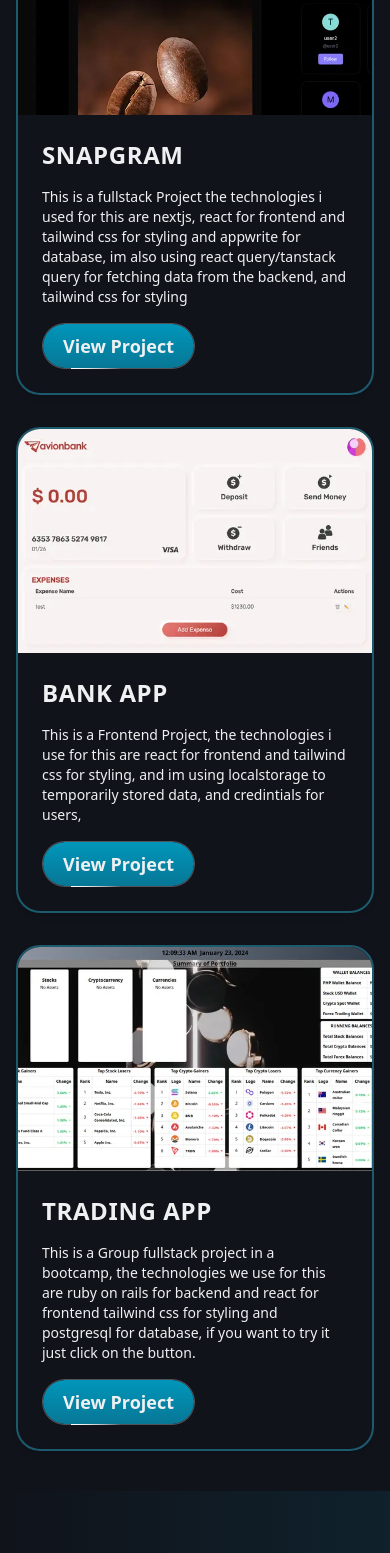
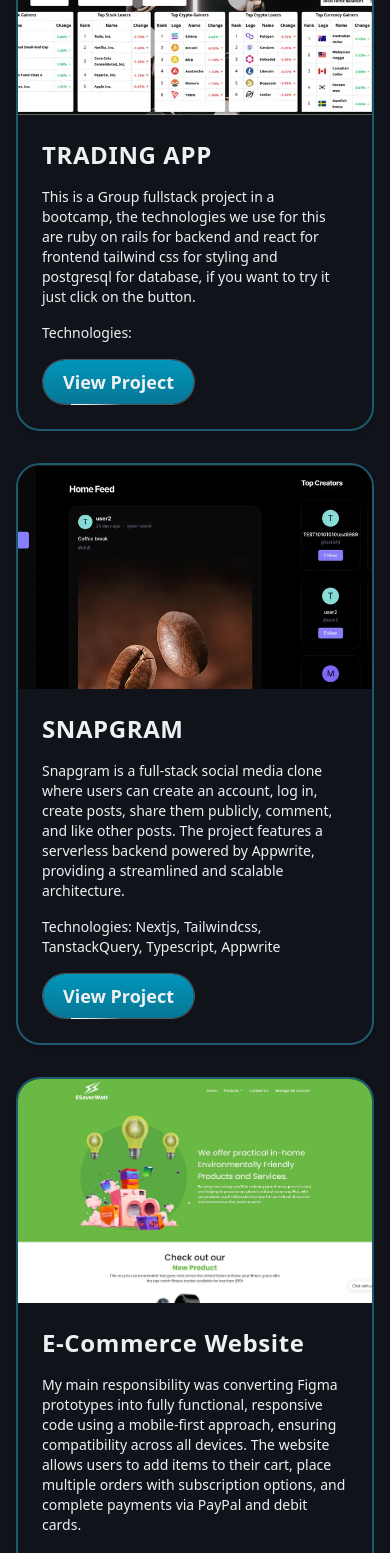
Before and after one commit to toney010319/portfolio-new, a React (Vite) app: page / in a window 390 px wide. Shown: the part 4920-6473 px from the top of the page. Built offline with nearby package versions, Linux system fonts and the light colour scheme.

Commit message:
Refactor Project component: update project descriptions and add technologies for clarity

```diff
--- a/src/component/Project.tsx
+++ b/src/component/Project.tsx
@@ -12,24 +12,27 @@ const Project = () => {
   }, []);
 
   const projects = [
-    {
-      title: "SNAPGRAM",
-      description: "This is a fullstack Project the technologies i used for this are nextjs, react for frontend and tailwind css for styling and appwrite for database, im also using react query/tanstack query for fetching data from the backend, and tailwind css for styling",
-      image: "/images/snapgram.webp",
-      link: "https://snapgram-jsm-o7n4.vercel.app/"
-    },
-    {
-      title: "BANK APP",
-      description: "This is a Frontend Project, the technologies i use for this are react for frontend and tailwind css for styling, and im using localstorage to temporarily stored data, and credintials for users,",
-      image: "/images/bankApp.webp",
-      link: "https://bank-app-mu-three.vercel.app/"
-    },
-    {
+   {
       title: "TRADING APP",
       description: "This is a Group fullstack project in a bootcamp, the technologies we use for this are ruby on rails for backend and react for frontend tailwind css for styling and postgresql for database, if you want to try it just click on the button.",
       image: "/images/tradingapp.webp",
       link: "https://g2-trading-app.vercel.app/"
     },
+    {
+      title: "SNAPGRAM",
+      description: "Snapgram is a full-stack social media clone where users can create an account, log in, create posts, share them publicly, comment, and like other posts. The project features a serverless backend powered by Appwrite, providing a streamlined and scalable architecture.",
+      image: "/images/snapgram.webp",
+      link: "https://snapgram-jsm-o7n4.vercel.app/",
+      Technologies: "Nextjs, Tailwindcss, TanstackQuery, Typescript, Appwrite"
+    },
+    {
+      title: "E-Commerce Website",
+      description: "My main responsibility was converting Figma prototypes into fully functional, responsive code using a mobile-first approach, ensuring compatibility across all devices. The website allows users to add items to their cart, place multiple orders with subscription options, and complete payments via PayPal and debit cards.",
+      image: "/images/ecommerce.jpg",
+      link: "shop.esaverwatt.com",
+      Technologies: "HTML, Bootstrap, jQuery, .NET"
+    },
+
   ];
 
   return (
@@ -61,6 +64,11 @@ const Project = () => {
                   <p className="text-[#EFF0F2] text-sm md:text-base text-left">
                     {project.description}
                   </p>
+                  <div>
+                    <p className="text-[#EFF0F2] text-sm md:text-base text-left">
+                        Technologies: {project.Technologies}
+                      </p>
+                  </div>
                   <WorkButton
                     text="View Project"
                     className="bg-[#2EB2D3] px-5 py-2 text-lg self-start"
```
